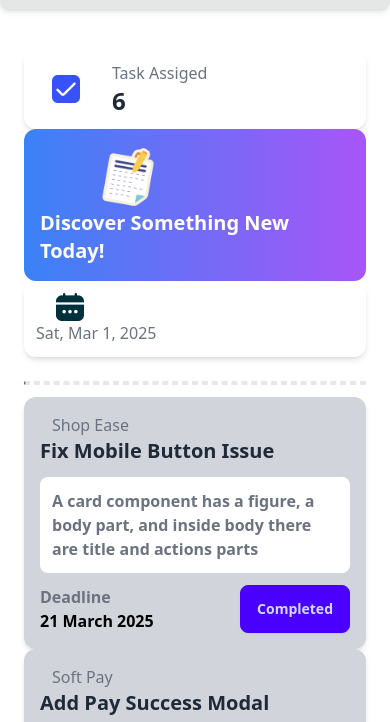
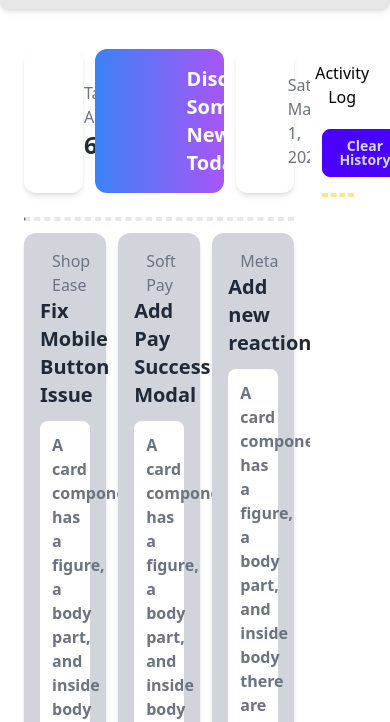
Before and after one commit to nahidkhan31/b-11-assignment-05, a plain HTML site: page index.html in a window 390 px wide. Shown: the part 55-777 px from the top of the page. Drawn offline with nearby package versions, Linux system fonts and the light colour scheme.

Commit message:
code add

```diff
--- a/index.html
+++ b/index.html
@@ -30,11 +30,11 @@
         </nav>
     </header>
     <main class="p-6 min-h-screen">
-        <div class="lg:grid grid-cols-5 gap-4 mt-4">
+        <div class="grid grid-cols-5 gap-4 mt-4">
             <!-- first part -->
-            <div class="lg:col-span-4">
+            <div class="col-span-4 ">
                 <!-- first section -->
-                <div class="lg:grid grid-cols-4 gap-3">
+                <div class="grid grid-cols-4 gap-3">
                     <div class="bg-white shadow-md rounded-xl p-3 flex col-span-1 gap-8">
                         <div class="my-auto ml-4">
                             <img class="" src="assets/checkbox.png" alt="">
@@ -45,20 +45,20 @@
                         </div>
                     </div>
                     <div id="discover-btn"
-                        class="bg-gradient-to-r from-blue-500 to-purple-500 text-white rounded-xl p-4 lg:flex gap-5 col-span-2">
+                        class="bg-gradient-to-r from-blue-500 to-purple-500 text-white rounded-xl p-4 flex gap-5 col-span-2">
                         <div class="ml-14"><img class="w-16 h-16" src="assets/board.png" alt=""></div>
                         <div class="my-auto">
                             <p class="text-xl font-semibold">Discover Something New Today!</p>
                         </div>
                     </div>
-                    <div class="bg-white shadow-md rounded-xl p-3 lg:flex gap-5 col-span-1">
+                    <div class="bg-white shadow-md rounded-xl p-3 flex gap-5 col-span-1">
                         <div class="ml-5 my-auto"><img src="assets/calender.png" alt=""></div>
                         <div id="date" class="my-auto text-gray-500"></div>
                     </div>
                 </div>
                 <hr class="border border-2 border-dashed border-l-gray-500 mt-6">
                 <!-- second section -->
-                <div class="lg:grid grid-cols-3 gap-3 mt-3">
+                <div class="grid grid-cols-3 gap-3 mt-3">
                     <!-- card section -->
                     <div class="shadow-md rounded-xl p-4 bg-gray-300">
                         <p class="text-gray-500 ml-3">Shop Ease</p>
--- a/jsfolder/discover.js
+++ b/jsfolder/discover.js
@@ -169,4 +169,5 @@ document.getElementById('com6-btn').addEventListener('click', function(event){
 
      alert("Board update Successfully");
   }
+
 })
```
